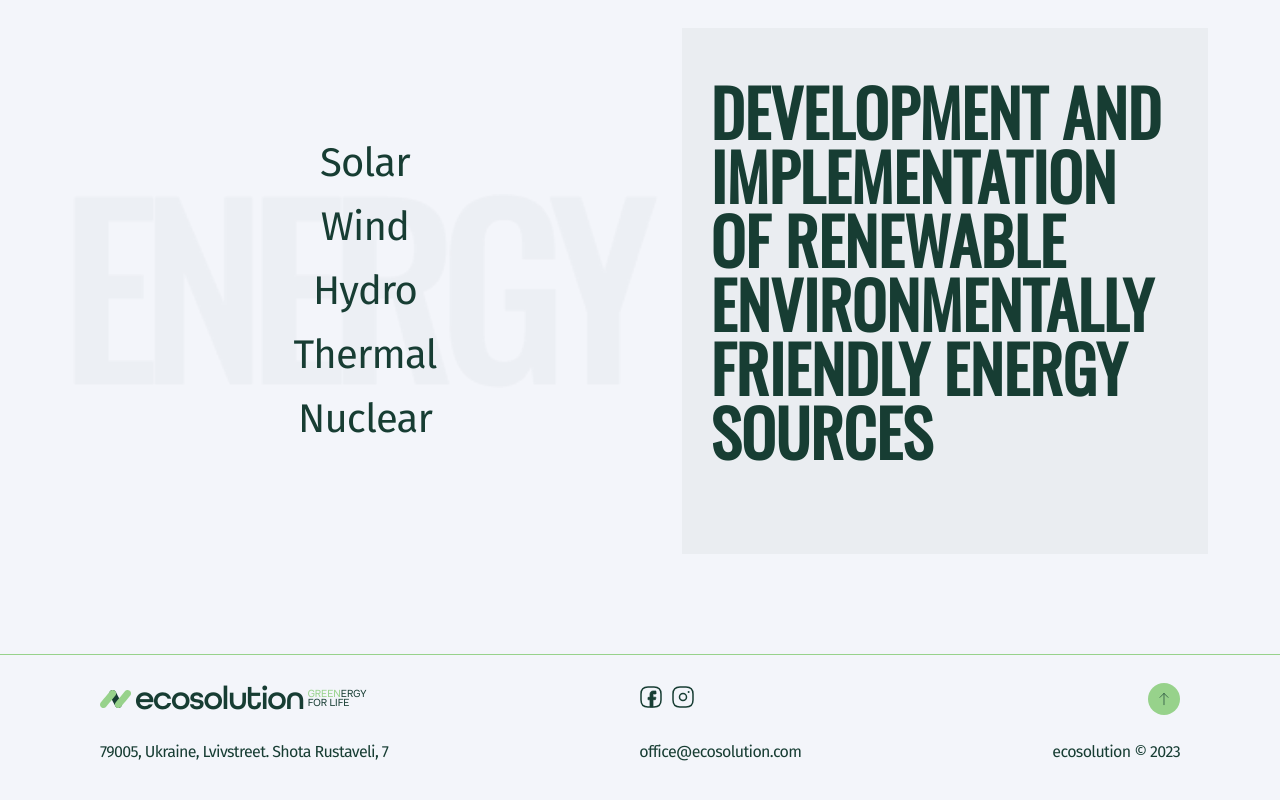
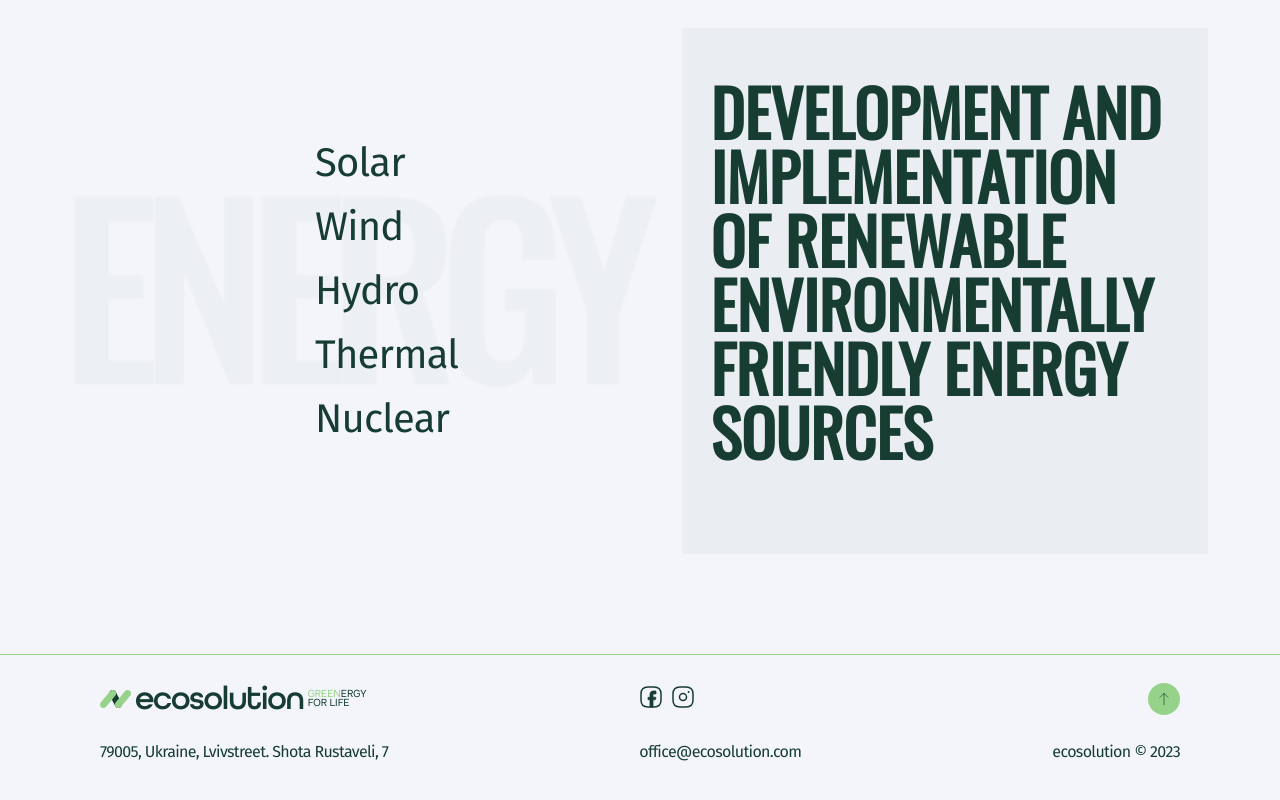
Before and after one commit to Skynet4241/ecosolution-project, a React (Vite) app: page / in a window 1280 px wide. Shown: the part 3573-4373 px from the top of the page. Built offline with nearby package versions, Linux system fonts and the light colour scheme.

Commit message:
Update EnergySources.styled.js

```diff
--- a/src/components/Sections/ServiceSection/EnergySources/EnergySources.styled.js
+++ b/src/components/Sections/ServiceSection/EnergySources/EnergySources.styled.js
@@ -138,6 +138,8 @@ export const ServiceSectionCardTitle = styled.h3`
 `;
 
 export const EnergySourcesWrap = styled.div`
+  display: flex;
+  justify-content: center;
   width: 322px;
   background-image: url(${EnergyImg});
   background-size: contain;
@@ -157,7 +159,7 @@ export const EnergySourcesWrap = styled.div`
 export const EnergySourcesList = styled.ul`
   display: flex;
   flex-direction: column;
-  align-items: center;
+  width: 100px;
   gap: 16px;
 `;
 
```
